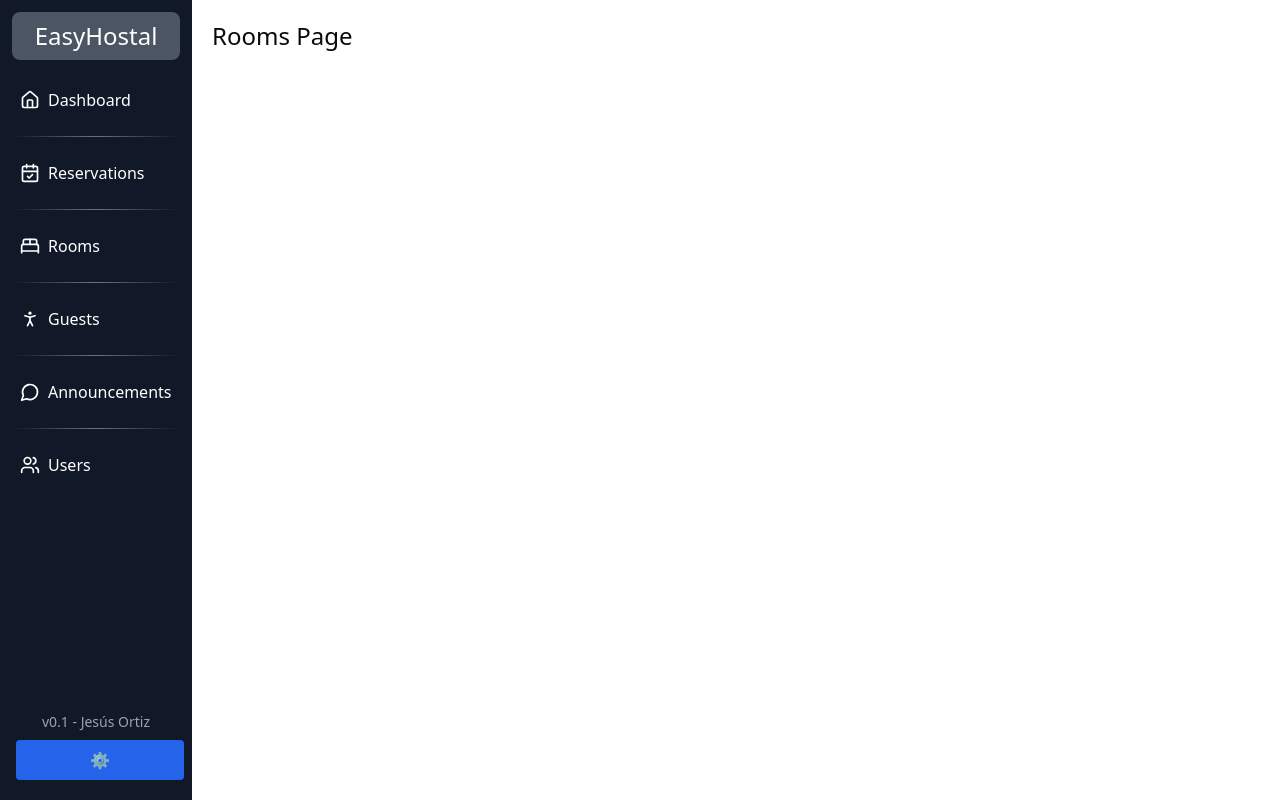
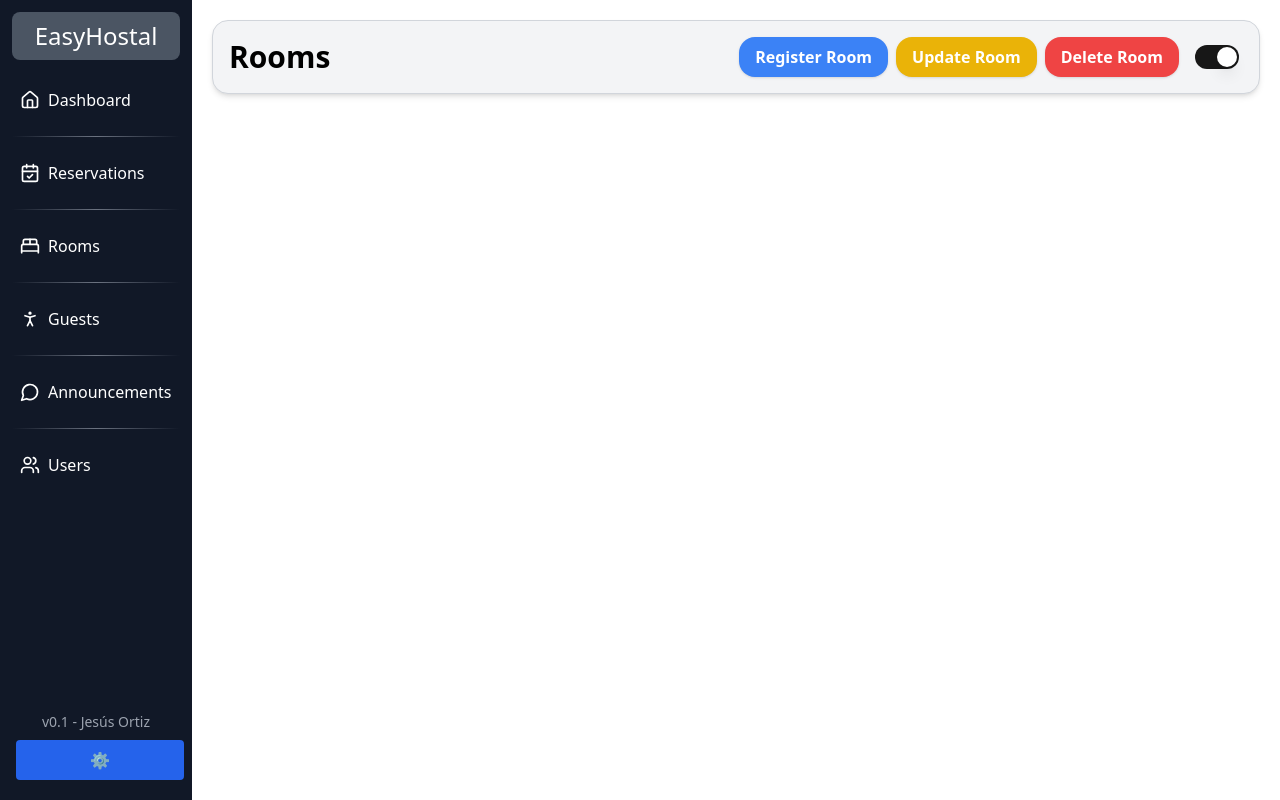
Before and after one commit to ortizzxz/HostalManagementFrontEnd, a React (Vite) app: page /rooms in a window 1280 px wide. Built offline with nearby package versions, Linux system fonts and the light colour scheme.

Commit message:
Refactor and Adding up HeaderWithActions to all of the Pages

```diff
--- a/src/api/anouncementApi.js
+++ /dev/null
@@ -1,24 +0,0 @@
-import axios from "axios";
-const API_URL = "http://localhost:8080/api/announcement";
-
-export const getAnouncements = async () => {
-  try {
-    const response = await axios.get(API_URL);
-    return response.data;
-  } catch (error) {
-    console.error("Failed to fetch announcements:", error);
-    throw error;
-  }
-};
-
-// Create a new announcement
-export const createAnouncement = async (announcementData) => {
-  try {
-    console.log(announcementData)
-    const response = await axios.post(API_URL, announcementData); // Send POST request
-    return response.data; // Return the created user data
-  } catch (error) {
-    console.error("Error creating announcement:", error);
-    throw error;
-  }
-};
--- /dev/null
+++ b/src/api/anouncementApi.ts
@@ -0,0 +1,36 @@
+import axios from "axios";
+
+const API_URL = "http://localhost:8080/api/announcement";
+
+// Define TypeScript interfaces for your data
+interface Announcement {
+  id: string;
+  title: string;
+  content: string;
+  postDate: string | Date;
+  expirationDate: string | Date;
+}
+
+// Get all announcements
+export const getAnnouncements = async (): Promise<Announcement[]> => {
+  try {
+    const response = await axios.get<Announcement[]>(API_URL);
+    return response.data;
+  } catch (error) {
+    console.error("Failed to fetch announcements:", error);
+    throw error; // Re-throw to let the caller handle it
+  }
+};
+
+// Create a new announcement
+export const createAnnouncement = async (
+  announcementData: Omit<Announcement, "id"> // Exclude 'id' since it's generated server-side
+): Promise<Announcement> => {
+  try {
+    const response = await axios.post<Announcement>(API_URL, announcementData);
+    return response.data;
+  } catch (error) {
+    console.error("Error creating announcement:", error);
+    throw error; // Re-throw for error handling in components
+  }
+};
--- a/src/api/userApi.js
+++ /dev/null
@@ -1,25 +0,0 @@
-import axios from "axios";
-
-const API_URL = "http://localhost:8080/api/user";
-
-// Get all users
-export const getUsers = async () => {
-  try {
-    const response = await axios.get(API_URL);
-    return response.data; // Return only the data
-  } catch (error) {
-    console.error("Error fetching users:", error);
-    throw error;
-  }
-};
-
-// Create a new user
-export const createUser = async (userData) => {
-  try {
-    const response = await axios.post(API_URL, userData); // Send POST request
-    return response.data; // Return the created user data
-  } catch (error) {
-    console.error("Error creating user:", error);
-    throw error;
-  }
-};
--- a/src/components/forms/CreateAnouncementForm.tsx
+++ b/src/components/forms/CreateAnouncementForm.tsx
@@ -6,7 +6,7 @@ import { Card, CardContent } from "../ui/card.js";
 import { Loader2 } from "lucide-react";
 import DatePicker from "react-datepicker";
 import "react-datepicker/dist/react-datepicker.css";
-import { createAnouncement } from "../../api/anouncementApi.js"; // Make sure your backend API method is correct
+import { createAnnouncement } from "../../api/anouncementApi"; // Make sure your backend API method is correct
 
 const CreateAnouncementForm = () => {
   const [formData, setFormData] = useState({
@@ -43,7 +43,7 @@ const CreateAnouncementForm = () => {
     setLoading(true);
     setApiError(null);
     try {
-      await createAnouncement(formData); // Make sure the API method is correct
+      await createAnnouncement(formData); // Make sure the API method is correct
       alert("Announcement created successfully!");
       setFormData({
         title: "",
--- a/src/components/forms/CreateUserForm.tsx
+++ b/src/components/forms/CreateUserForm.tsx
@@ -1,5 +1,5 @@
 import React, { useState } from "react";
-import { createUser } from "../../api/userApi.js";
+import { createUser } from "../../api/userApi";
 import { Button } from "../ui/button";
 import { Input } from "../ui/input";
 import { Label } from "../ui/label";
--- a/src/components/ui/HeaderWithActions.tsx
+++ b/src/components/ui/HeaderWithActions.tsx
@@ -2,7 +2,17 @@ import React, { useEffect, useState } from "react";
 import { Switch } from "../ui/switch.tsx";
 import { Label } from "../ui/label.tsx";
 
-const HeaderWithActions = ({
+interface HeaderWithActionsProps {
+  title: string;
+  onCreate?: () => void;
+  onUpdate?: () => void;
+  onDelete?: () => void;
+  createLabel?: string;
+  updateLabel?: string;
+  deleteLabel?: string;
+}
+
+const HeaderWithActions: React.FC<HeaderWithActionsProps> = ({
   title,
   onCreate,
   onUpdate,
@@ -11,64 +21,48 @@ const HeaderWithActions = ({
   updateLabel = "Update",
   deleteLabel = "Delete",
 }) => {
-  // Initialize state with value from localStorage or default to true
   const [showActions, setShowActions] = useState(() => {
     const saved = localStorage.getItem("showActions");
     return saved !== null ? JSON.parse(saved) : true;
   });
 
-  // Save to localStorage whenever state changes
   useEffect(() => {
     localStorage.setItem("showActions", JSON.stringify(showActions));
   }, [showActions]);
 
+  // Create an array of action buttons to render
+  const actionButtons = [
+    { condition: onCreate, callback: onCreate, label: createLabel, color: "bg-blue-500 dark:bg-blue-800 hover:bg-blue-700 dark:hover:bg-blue-600" },
+    { condition: onUpdate, callback: onUpdate, label: updateLabel, color: "bg-yellow-500 dark:bg-yellow-600 hover:bg-yellow-700 dark:hover:bg-yellow-500" },
+    { condition: onDelete, callback: onDelete, label: deleteLabel, color: "bg-red-500 dark:bg-red-700 hover:bg-red-700 dark:hover:bg-red-600" },
+  ].filter(btn => btn.condition);
+
   return (
     <div className="flex flex-col md:flex-row justify-between items-start md:items-center shadow-md dark:shadow-gray-800 mb-4 p-4 rounded-2xl border border-gray-300 dark:border-gray-600 bg-gray-100 dark:bg-gray-700 text-black dark:text-white space-y-4 md:space-y-0">
-      {/* Title */}
       <h1 className="text-3xl font-bold">{title}</h1>
 
-      {/* Buttons + Toggle Row */}
-      <div className="flex items-center space-x-4">
-        {showActions && (
-          <>
-            {onCreate && (
+      <div className="flex items-center gap-4">
+        {showActions && actionButtons.length > 0 && (
+          <div className="flex gap-2">
+            {actionButtons.map((btn, index) => (
               <button
-                onClick={onCreate}
-                className="bg-blue-500 dark:bg-blue-800 hover:bg-blue-700 dark:hover:bg-blue-600 text-white font-semibold py-2 px-4 rounded-2xl shadow transition duration-300"
+                key={index}
+                onClick={btn.callback}
+                className={`${btn.color} text-white font-semibold py-2 px-4 rounded-2xl shadow transition duration-300`}
               >
-                {createLabel}
+                {btn.label}
               </button>
-            )}
-            {onUpdate && (
-              <button
-                onClick={onUpdate}
-                className="bg-yellow-500 dark:bg-yellow-600 hover:bg-yellow-700 dark:hover:bg-yellow-500 text-white font-semibold py-2 px-4 rounded-2xl shadow transition duration-300"
-              >
-                {updateLabel}
-              </button>
-            )}
-            {onDelete && (
-              <button
-                onClick={onDelete}
-                className="bg-red-500 dark:bg-red-700 hover:bg-red-700 dark:hover:bg-red-600 text-white font-semibold py-2 px-4 rounded-2xl shadow transition duration-300"
-              >
-                {deleteLabel}
-              </button>
-            )}
-          </>
+            ))}
+          </div>
         )}
 
-        {/* Single Toggle */}
         <div className="flex items-center space-x-1">
           <Switch
             id="action-toggle"
             checked={showActions}
             onCheckedChange={setShowActions}
           />
-          <Label
-            htmlFor="action-toggle"
-            className="text-sm font-medium text-gray-800 dark:text-gray-200"
-          ></Label>
+          <Label htmlFor="action-toggle" className="text-sm font-medium text-gray-800 dark:text-gray-200" />
         </div>
       </div>
     </div>
--- a/src/locales/en.json
+++ b/src/locales/en.json
@@ -22,6 +22,20 @@
     "delete": "Delete Reservation",
     "empty": "No Reservation To Display"
   },
+  "guest": {
+    "list": "Guests",
+    "create": "Register Guest",
+    "update": "Update Guest",
+    "delete": "Delete Guest",
+    "empty": "No Guests To Display"
+  },
+  "room": {
+    "list": "Rooms",
+    "create": "Register Room",
+    "update": "Update Room",
+    "delete": "Delete Room",
+    "empty": "No Rooms To Display"
+  },
   "sidebar": {
     "dashboard": "Dashboard",
     "reservations": "Reservations",
--- a/src/locales/es.json
+++ b/src/locales/es.json
@@ -14,6 +14,27 @@
     "postDate": "Publicación",
     "expirationDate": "Vencimiento",
     "empty": "No hay Anuncios para mostrar"
+  },
+  "reservation": {
+    "list": "Reservas",
+    "create": "Crear Reserva",
+    "update": "Actualizar Reserva",
+    "delete": "Eliminar Reservas",
+    "empty": "No hay Reservas para mostar"
+  },
+  "guest": {
+    "list": "Huéspedes",
+    "create": "Registrar Huésped",
+    "update": "Actualizar Huésped",
+    "delete": "Eliminar Huésped",
+    "empty": "No hay Huéspedes para mostar"
+  },
+  "room": {
+    "list": "Habitaciones",
+    "create": "Registrar Habitación",
+    "update": "Actualizar Habitación",
+    "delete": "Eliminar Habitación",
+    "empty": "No hay Habitacones para mostar"
   },
   "sidebar": {
     "dashboard": "Panel",
--- a/src/pages/Anouncements.tsx
+++ b/src/pages/Anouncements.tsx
@@ -1,5 +1,5 @@
 import React, { useEffect, useState } from "react";
-import { getAnouncements } from "../api/anouncementApi"; // Import the API function
+import { getAnnouncements } from "../api/anouncementApi"; // Import the API function
 import { useContext } from "react";
 import { WebSocketContext } from "../components/WebSocketProviderAnnouncements"; // Import the WebSocket context
 import { useTranslation } from "react-i18next";
@@ -23,7 +23,7 @@ const Announcements = () => {
   useEffect(() => {
     const fetchAnnouncements = async () => {
       try {
-        const data = await getAnouncements();
+        const data = await getAnnouncements();
         setAnnouncements(data); // Set initial announcements fetched from API
       } catch (error) {
         console.error("Failed to fetch announcements:", error);
--- a/src/pages/Guests.tsx
+++ b/src/pages/Guests.tsx
@@ -1,5 +1,33 @@
+import { useTranslation } from "react-i18next";
+import HeaderWithActions from "../components/ui/HeaderWithActions";
+
 const Guests = () => {
-    return <h1 className="text-2xl">Reservations Page</h1>
+  const { t } = useTranslation();
+
+  const handleCreateReservation = () => {
+    console.log("Creando");
   };
 
-  export default Guests;
+  const handleUpdateReservation = () => {
+    console.log("Actualizando");
+  };
+
+  const handleDeleteReservation = () => {
+    console.log("Borrando");
+  };
+
+  return (
+    <div className="text-black dark:text-white">
+      {/* Header with actions */}
+      <HeaderWithActions
+        title={t("guest.list")}
+        onUpdate={handleUpdateReservation}
+        onDelete={handleDeleteReservation}
+        updateLabel={t("guest.update")}
+        deleteLabel={t("guest.delete")}
+      />
+    </div>
+  );
+};
+
+export default Guests;
--- a/src/pages/Rooms.tsx
+++ b/src/pages/Rooms.tsx
@@ -1,5 +1,34 @@
+import { useTranslation } from "react-i18next";
+import HeaderWithActions from "../components/ui/HeaderWithActions";
+
 const Rooms = () => {
-    return <h1 className="text-2xl">Rooms Page</h1>;
+  const { t } = useTranslation();
+
+  const handleCreateReservation = () => {
+    console.log("Creando");
   };
 
+  const handleUpdateReservation = () => {
+    console.log("Actualizando");
+  };
+
+  const handleDeleteReservation = () => {
+    console.log("Borrando");
+  };
+
+  return (
+    <div className="text-black dark:text-white">
+      {/* Header with actions */}
+      <HeaderWithActions
+        title={t("room.list")}
+        onCreate={handleCreateReservation}
+        onUpdate={handleUpdateReservation}
+        onDelete={handleDeleteReservation}
+        createLabel={t("room.create")}
+        updateLabel={t("room.update")}
+        deleteLabel={t("room.delete")}
+      />
+    </div>
+  );  };
+
   export default Rooms;
```
Also changed, not shown: src/api/userApi.ts (added, +56 -0 lines), 1 other file (tests, documents, lock files or other folders).
